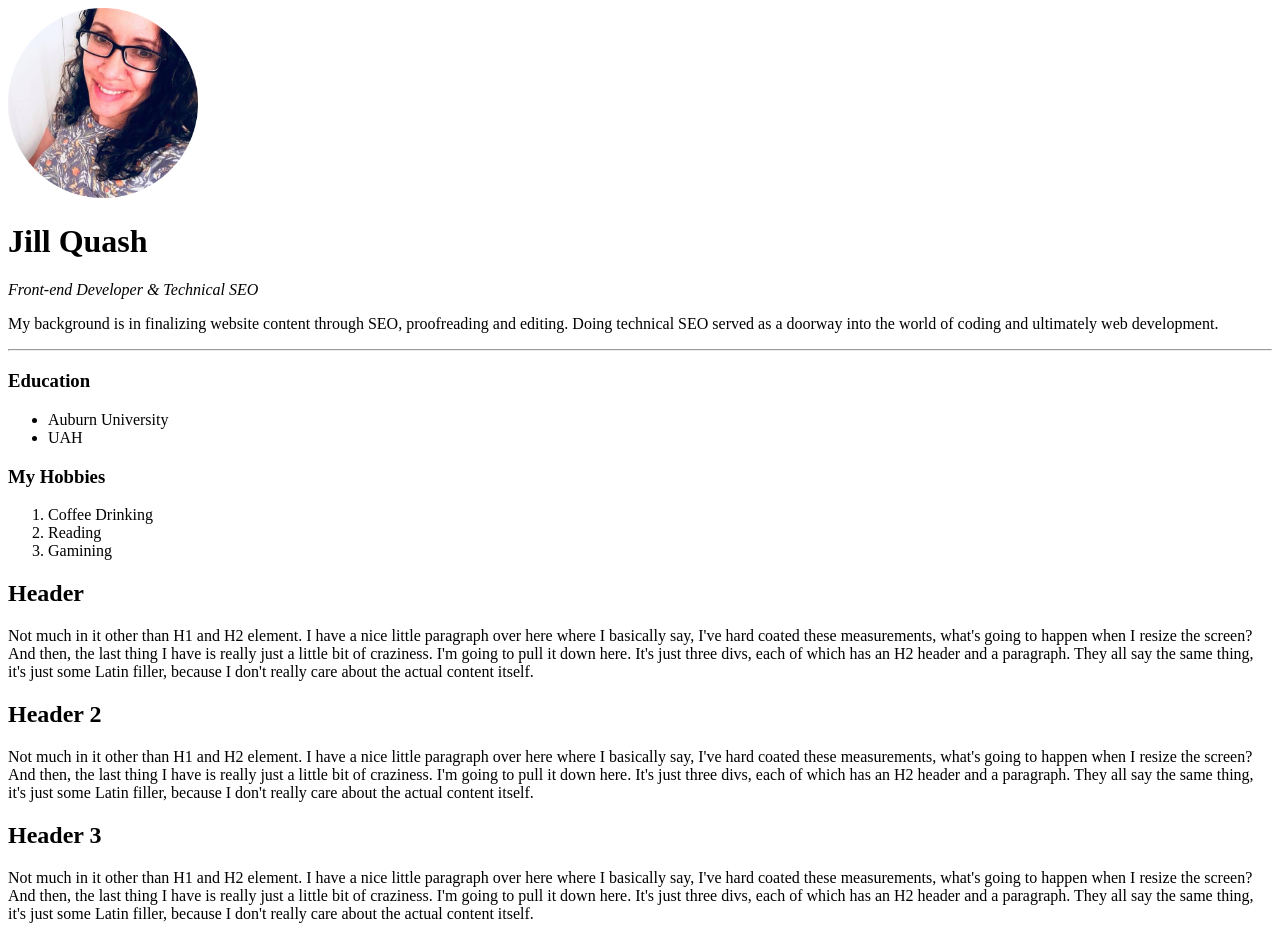
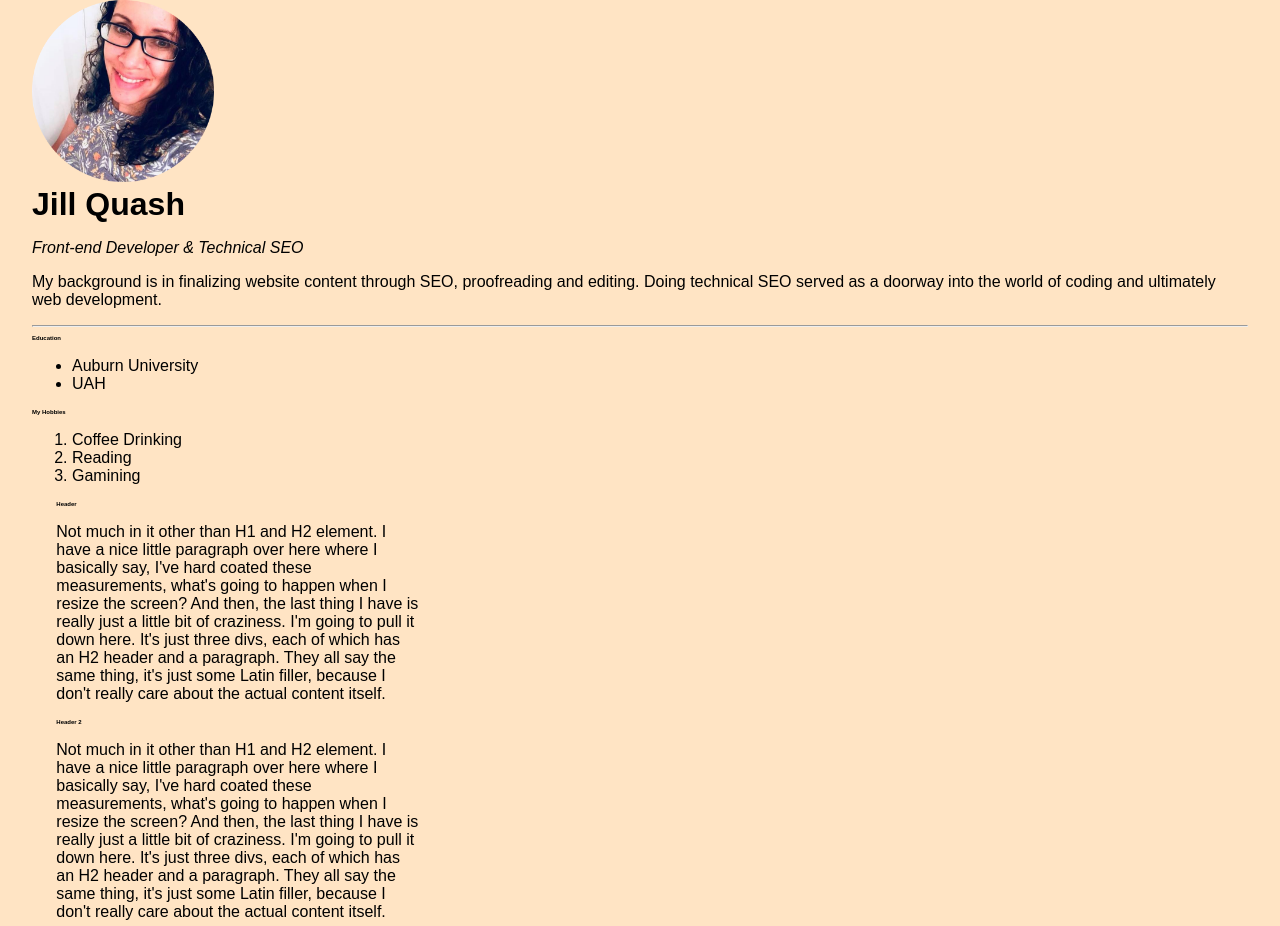
Before and after one commit to jillquash/profsite, a plain HTML site: page index.html in a window 1280 px wide. Shown: the top 926 px of the page. Drawn offline with Linux system fonts and the light colour scheme; files that its build step writes are made by us from their sources.

Commit message:
home & css updates

```diff
--- a/css/style.css
+++ b/css/style.css
@@ -1,12 +1,12 @@
 main {
-    width: 980px;
+    width: 95%;
     margin: 0 auto;
 }
 .column {
-    width: 300px;
-    display: inline-block;
-    float: left;
-    margin-left: 20px;
+    width: 30%;
+    display: block;
+    float: center;
+    margin-left: 2%;
 }
 html {
     background-color: bisque;
@@ -18,3 +18,19 @@ body {
     font-weight: normal;
     color: black;
 }
+h2 {
+     font-size: 30%;
+    margin: 0;
+    padding: 0;
+}
+
+h3 {
+     font-size: 30%;
+    margin: 0;
+    padding: 0;
+}
+h1 {
+    font-size: 200%;
+    margin: 0;
+    padding: 0;
+}
--- a/index.html
+++ b/index.html
@@ -3,7 +3,7 @@
   <head>
     <meta charset="utf-8">
     <title> Jill Quash</title>
-    <link rel="stylesheet" href="styles.css">
+    <link rel="stylesheet" href="style.css">
   </head>
     <body>
       <main>
```
